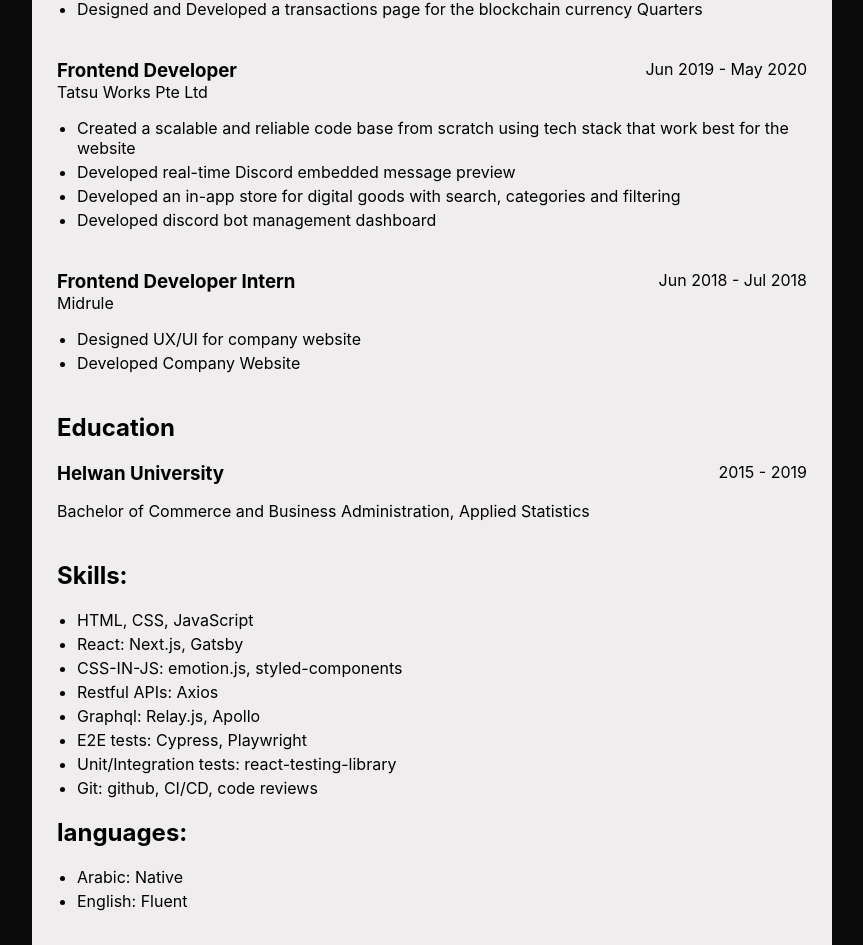
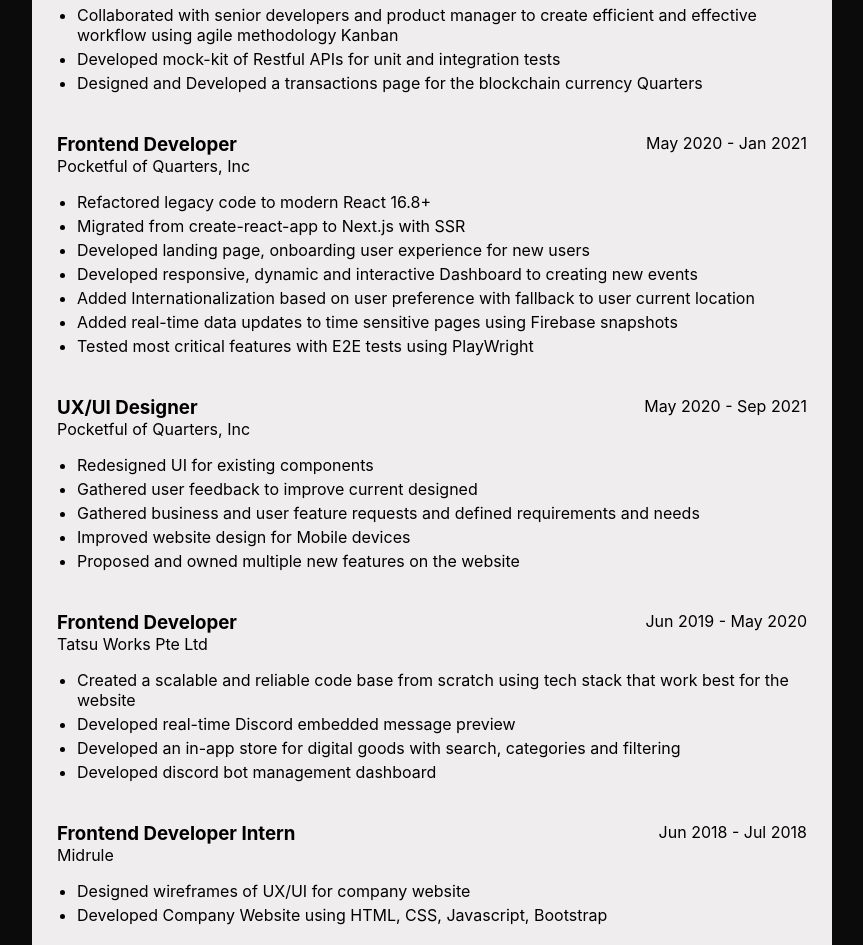
Before and after one commit to SinshiSmith/sinshi, a Next.js app: page /resume in a window 1280 px wide. Shown: the part 366-1311 px from the top of the page, without its empty margins (208-1071 px from the left). Built offline with nearby package versions, Linux system fonts and the light colour scheme.

Commit message:
Split poq experience into each title I worked under

```diff
--- a/pages/resume.js
+++ b/pages/resume.js
@@ -5,6 +5,7 @@
 
 import styles from "../styles/Resume.module.css";
 import Head from "next/head";
+import Skills from "../components/Resume/Skills";
 
 export default function Resume() {
   return (
@@ -45,18 +46,45 @@
         </div>
 
         <section>
-          <h2>Experience:</h2>
+          <h2 className={styles.sectionTitle}>Professional Experience</h2>
+          <hr />
           <Experience
-            title="Senior Frontend Developer"
+            title="Lead Frontend Developer"
             company="Pocketful of Quarters, Inc"
-            date="May 2020 - Sep 2022"
+            date="Jan 2021 - Sep 2022"
             items={[
-              `Lead a team of 4 Junior developers for migration into a new
-                database scheme with Integration and E2E tests`,
-              `Worked closely with CEO and users to Revamp the website UX/Ul design`,
-              `Developed mock kit to make unit and integration tests easier and faster`,
-              `Designed and Developed a transactions page for the blockchain currency
-                  Quarters`,
+              `Lead a team of 4 junior developers to migrate to a new
+                database scheme with Integration/E2E tests`,
+              `Reviewed Junior Developers PRs and Guided them to best practices for JavaScript, React, and CSS`,
+              `Collaborated with senior developers and product manager to create efficient and effective workflow using agile methodology Kanban`,
+              `Developed mock-kit of Restful APIs for unit and integration tests`,
+              `Designed and Developed a transactions page for the blockchain currency Quarters`,
+            ]}
+          />
+          <Experience
+            title="Frontend Developer"
+            company="Pocketful of Quarters, Inc"
+            date="May 2020 - Jan 2021"
+            items={[
+              `Refactored legacy code to modern React 16.8+`,
+              `Migrated from create-react-app to Next.js with SSR`,
+              `Developed landing page, onboarding user experience for new users`,
+              `Developed responsive, dynamic and interactive Dashboard to creating new events`,
+              `Added Internationalization based on user preference with fallback to user current location`,
+              `Added real-time data updates to time sensitive pages using Firebase snapshots`,
+              `Tested most critical features with E2E tests using PlayWright`,
+            ]}
+          />
+          <Experience
+            title="UX/UI Designer"
+            company="Pocketful of Quarters, Inc"
+            date="May 2020 - Sep 2021"
+            items={[
+              `Redesigned UI for existing components`,
+              `Gathered user feedback to improve current designed`,
+              `Gathered business and user feature requests and defined requirements and needs`,
+              `Improved website design for Mobile devices`,
+              `Proposed and owned multiple new features on the website`,
             ]}
           />
           <Experience
@@ -76,14 +104,28 @@
             company="Midrule"
             date="Jun 2018 - Jul 2018"
             items={[
-              `Designed UX/UI for company website`,
-              `Developed Company Website`,
+              `Designed wireframes of UX/UI for company website`,
+              `Developed Company Website using HTML, CSS, Javascript, Bootstrap`,
             ]}
           />
         </section>
 
+        <section>
+          <h2 className={styles.sectionTitle}>Technical Skills</h2>
+          <hr />
+          <Skills />
+        </section>
+        <section>
+          <h2 className={styles.sectionTitle}>languages</h2>
+          <hr />
+          <ul>
+            <li>Arabic: Native</li>
+            <li>English: Fluent</li>
+          </ul>
+        </section>
         <section className={styles.experience}>
-          <h2>Education</h2>
+          <h2 className={styles.sectionTitle}>Education</h2>
+          <hr />
           <div className={styles.position}>
             <h3>Helwan University</h3>
             <p>2015 - 2019</p>
@@ -91,27 +133,6 @@
           <p>
             Bachelor of Commerce and Business Administration, Applied Statistics
           </p>
-        </section>
-
-        <section>
-          <h2>Skills:</h2>
-          <ul>
-            <li>HTML, CSS, JavaScript</li>
-            <li>React: Next.js, Gatsby</li>
-            <li>CSS-IN-JS: emotion.js, styled-components</li>
-            <li>Restful APIs: Axios</li>
-            <li>Graphql: Relay.js, Apollo</li>
-            <li>E2E tests: Cypress, Playwright</li>
-            <li>Unit/Integration tests: react-testing-library</li>
-            <li>Git: github, CI/CD, code reviews</li>
-          </ul>
-        </section>
-        <section>
-          <h2>languages:</h2>
-          <ul>
-            <li>Arabic: Native</li>
-            <li>English: Fluent</li>
-          </ul>
         </section>
       </div>
     </div>
--- a/styles/Resume.module.css
+++ b/styles/Resume.module.css
@@ -55,3 +55,7 @@
 .compactContactLine a {
   margin-left: 5px;
 }
+
+.sectionTitle {
+  text-align: center;
+}
```
